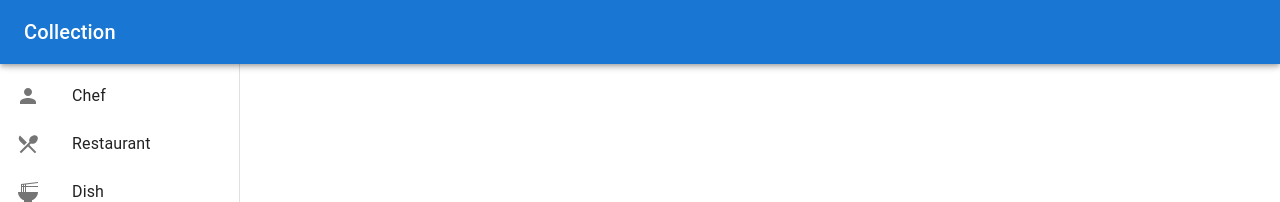
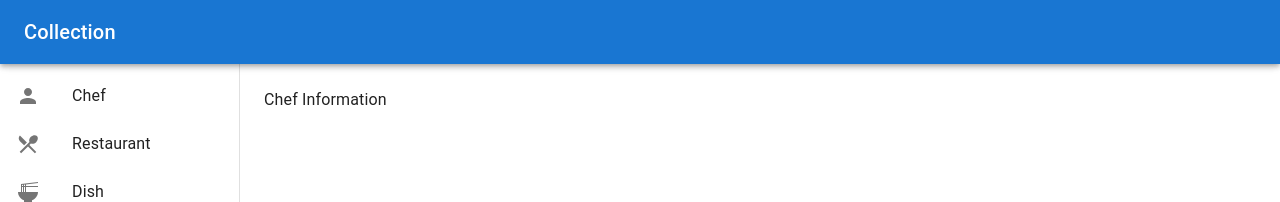
Before and after one commit to IdoYotvat-Moveo/Epicure-Admin, a React (Vite) app: page / in a window 1280 px wide. Shown: the top 202 px of the page. Built offline with nearby package versions, Linux system fonts and the light colour scheme.

Commit message:
Render dynamic content

```diff
--- a/src/components/SideBar.tsx
+++ b/src/components/SideBar.tsx
@@ -12,12 +12,30 @@ import ListItemText from '@mui/material/ListItemText';
 import PersonIcon from '@mui/icons-material/Person';
 import RestaurantMenuIcon from '@mui/icons-material/RestaurantMenu';
 import RamenDiningIcon from '@mui/icons-material/RamenDining';
+import { useState } from 'react';
 
 
 const drawerWidth = 240;
 
 const SideBar = () => {
-    // const [open, setOpen] = useState(false)
+    const [selectedItem, setSelectedItem] = useState<string>('Chef');
+
+    const handleListItemClick = (item: string) => {
+      setSelectedItem(item);
+    };
+
+    const renderContent = () => {
+      switch (selectedItem) {
+        case 'Chef':
+          return <Typography paragraph>Chef Information</Typography>;
+        case 'Restaurant':
+          return <Typography paragraph>Restaurant Information</Typography>;
+        case 'Dish':
+          return <Typography paragraph>Dish Information</Typography>;
+        default:
+          return null
+      }
+    }
 
   return (
     <Box sx={{ display: 'flex' }}>
@@ -42,7 +60,7 @@ const SideBar = () => {
           <List>
             {['Chef', 'Restaurant', 'Dish'].map((text, index) => (
               <ListItem key={text} disablePadding>
-                <ListItemButton>
+                <ListItemButton onClick={() => handleListItemClick(text)} >
                   <ListItemIcon>
                     {index === 0 && <PersonIcon /> }
                     {index === 1 && <RestaurantMenuIcon />}
@@ -57,10 +75,7 @@ const SideBar = () => {
       </Drawer>
       <Box component="main" sx={{ flexGrow: 1, p: 3 }}>
         <Toolbar />
-        <Typography paragraph>
-        </Typography>
-        <Typography paragraph>
-        </Typography>
+        {renderContent()}
       </Box>
     </Box>
   )
```
